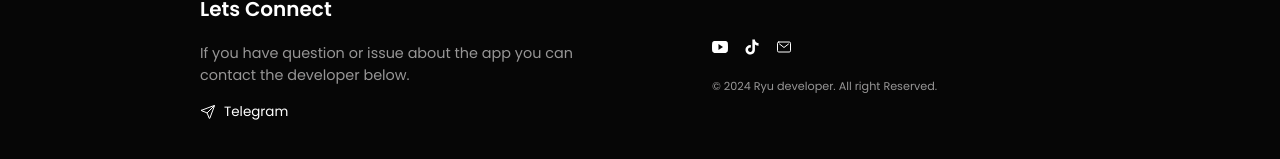
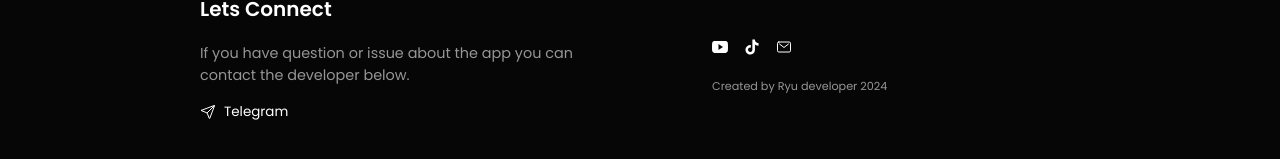
Before and after one commit to Ryuofficial/ryuwebv2, a React (Create React App) app: page / in a window 1280 px wide. Shown: the part 2923-3082 px from the top of the page. Built offline with nearby package versions, Linux system fonts and the light colour scheme.

Commit message:
revise the alright reserve

```diff
--- a/src/components/Contact.jsx
+++ b/src/components/Contact.jsx
@@ -34,7 +34,7 @@ function Contact() {
           </a>
         </div>
         <p className="text-[0.7rem] text-center md:text-start text-[#979696]">
-          &#169; 2024 Ryu developer. All right Reserved.
+          Created by Ryu developer 2024
         </p>
       </div>
     </footer>
```
